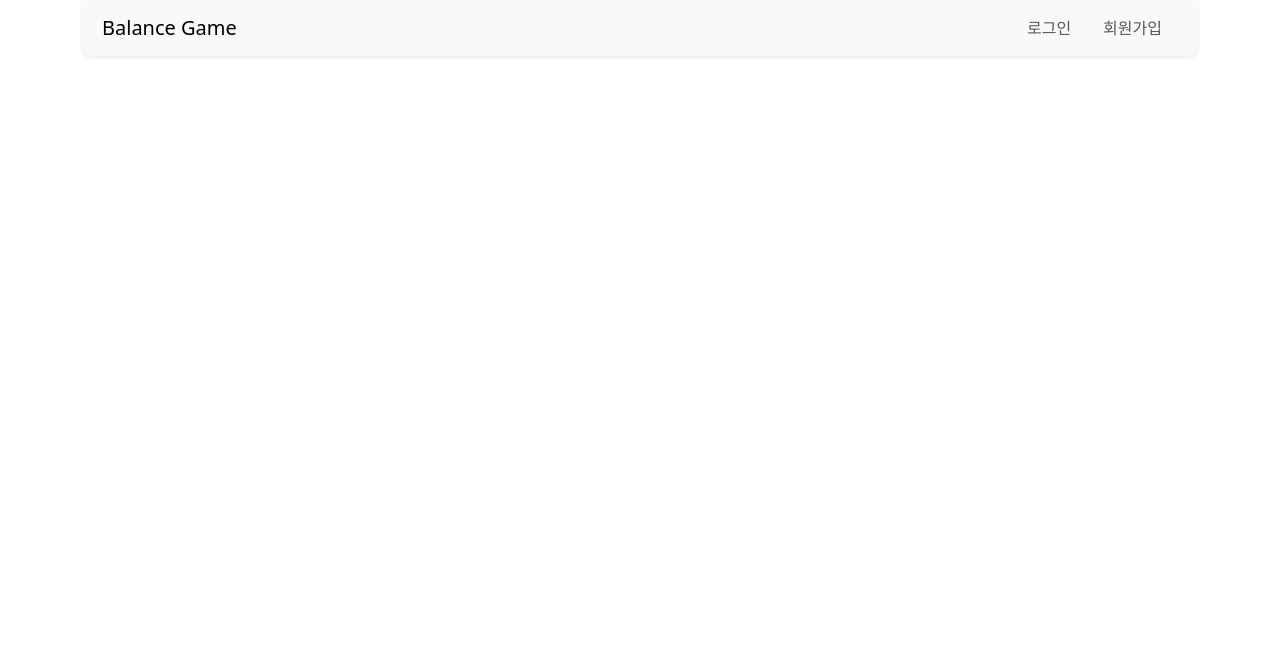
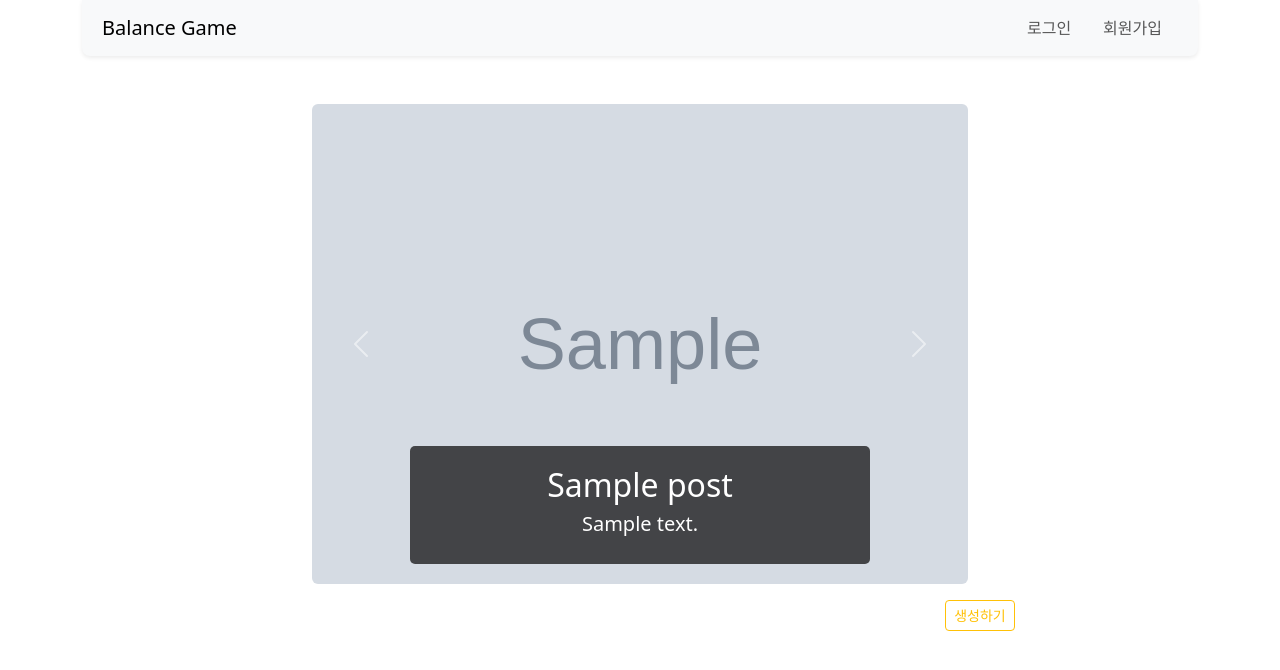
Before and after one commit to j1-y00n/BalanceGame, a Django app: page /posts/ in a window 1280 px wide. Shown: the top 670 px of the page. Run offline with Django 3.2, Linux system fonts and the light colour scheme; tables that the repository leaves empty hold one stand-in row (values such as "Sample post").

Commit message:
index layout design

```diff
--- a/posts/templates/posts/index.html
+++ b/posts/templates/posts/index.html
@@ -5,34 +5,70 @@
 
 <div class="container text-center">
   <div class="row">
-    <div class="col-3"></div>
-    <div class="col-6">
+    <div class="col-2"></div>
+    <div class="col col-8">
+      <div class="row-8">
         <div id="carouselAuto" class="carousel slide" data-bs-ride="carousel">
           <div class="carousel-inner">
+            <div class="carousel-item active">
+              {% if post_last.image1 %}
+              <a href="{% url 'posts:detail' post_last.pk %}">
+                <img class="d-block w-100 object-fit-cover custom-crsl-img-size rounded" src="{{ post_last.image1.url }}" alt="post image1">
+              </a>
+              {% else %}
+              <a href="{% url 'posts:detail' post_last.pk %}">
+                <img class="d-block w-100 object-fit-cover custom-crsl-img-size rounded" src="{% static 'posts/default_one.jpg' %}" alt="post image1 default">
+              </a>
+              {% endif %}
+              <div class="carousel-caption d-none d-md-block caption-with-bg-color">
+                <h2>{{ post_last.title }}</h2>
+                <h5 class="fw-light">{{ post_last.select1_content }}</h5>
+              </div>
+            </div>
 
+            <div class="carousel-item">
+              {% if post_last.image2 %}
+              <img class="d-block w-100 object-fit-cover custom-crsl-img-size rounded" src="{{ post_last.image2.url }}" alt="post image2">
+              {% else %}
+              <a href="{% url 'posts:detail' post_last.pk %}">
+                <img class="d-block w-100 object-fit-cover custom-crsl-img-size rounded" src="{% static 'posts/default_two.jpg' %}" alt="post image1 default">
+              </a>
+              {% endif %}
+              <div class="carousel-caption d-none d-md-block caption-with-bg-color">
+                <h2>{{ post_last.title }}</h2>
+                <h5 class="fw-light">{{ post_last.select2_content }}</h5>
+              </div>
+            </div>
+
+            {% comment %} 마지막 게시글 제외하고 반복 {% endcomment %}
             {% for post in posts %}
-          <div class="carousel-item active">
+            <div class="carousel-item">
               {% if post.image1 %}
-              {% comment %} <img class="d-block w-100" src="{% static 'posts/one.jpg' %}" alt=""> {% endcomment %}
+              <a href="{% url 'posts:detail' post.pk %}">
+                <img class="d-block w-100 object-fit-cover custom-crsl-img-size rounded" src="{{ post.image1.url }}" alt="post image1">
+              </a>
               {% else %}
               <a href="{% url 'posts:detail' post.pk %}">
-              <img class="d-block w-100 object-fit-cover custom-crsl-img-size" src="{% static 'posts/one.jpg' %}" alt="">
+                <img class="d-block w-100 object-fit-cover custom-crsl-img-size rounded" src="{% static 'posts/default_one.jpg' %}" alt="post image1 default">
               </a>
               {% endif %}
-            <div class="carousel-caption d-none d-md-block">
-              <h5>{{ post.select1_content }}</h5>
+              <div class="carousel-caption d-none d-md-block caption-with-bg-color">
+                <h2>{{ post.title }}</h2>
+                <h5 class="fw-light">{{ post.select1_content }}</h5>
               </div>
             </div>
+
             <div class="carousel-item">
               {% if post.image2 %}
-              {% comment %} <img class="d-block w-100" src="{% static 'posts/two.jpg' %}" alt="">       {% endcomment %}
+              <img class="d-block w-100 object-fit-cover custom-crsl-img-size rounded" src="{{ post.image2.url }}" alt="post image2">
               {% else %}
               <a href="{% url 'posts:detail' post.pk %}">
-              <img class="d-block w-100 object-fit-cover custom-crsl-img-size" src="{% static 'posts/two.jpg' %}" alt="">
+                <img class="d-block w-100 object-fit-cover custom-crsl-img-size rounded" src="{% static 'posts/default_two.jpg' %}" alt="post image1 default">
               </a>
               {% endif %}
-            <div class="carousel-caption d-none d-md-block">
-              <h5>{{ post.select2_content }}</h5>
+              <div class="carousel-caption d-none d-md-block caption-with-bg-color">
+                <h2>{{ post.title }}</h2>
+                <h5 class="fw-light">{{ post.select2_content }}</h5>
               </div>
             </div>
             {% endfor %}
@@ -47,8 +83,16 @@
           </button>
         </div>
       </div>
-    <div class="col-3">
+      <div class="row-1"></div>
+    </div>
+    <div class="col-2">
 
+    </div>
+  </div>
+  <div class="row">
+    <div class="col-8"></div>
+    <div class="col-4 mt-3">
+      <a class="btn btn-sm btn-outline-warning" href="{% url 'posts:create' %}">생성하기</a>
     </div>
   </div>
 </div>
--- a/posts/views.py
+++ b/posts/views.py
@@ -7,11 +7,11 @@
 
 
 def index(request):
-    posts = Post.objects.all()
-    post_first = posts.first()
+    posts = Post.objects.all().order_by('-pk')
+    post_last = posts.last()
     context = {
         'posts': posts,
-        'post_first': post_first,
+        'post_last': post_last,
     }
     return render(request, 'posts/index.html', context)
 
--- a/static/style.css
+++ b/static/style.css
@@ -3,6 +3,12 @@
 }
 
 .custom-crsl-img-size {
-    height: 25rem;
-    width: 180rem;
+    height: 30rem;
 }
+
+.caption-with-bg-color {
+    background-color: rgba(35, 35, 36, 0.817);
+    background-blend-mode: screen;
+    border: 0;
+    border-radius: 5px;
+}
```
Also changed, not shown: posts/static/posts/default_one.jpg (added), 1 other file. Lines whose indentation alone changed are shown as unchanged.
